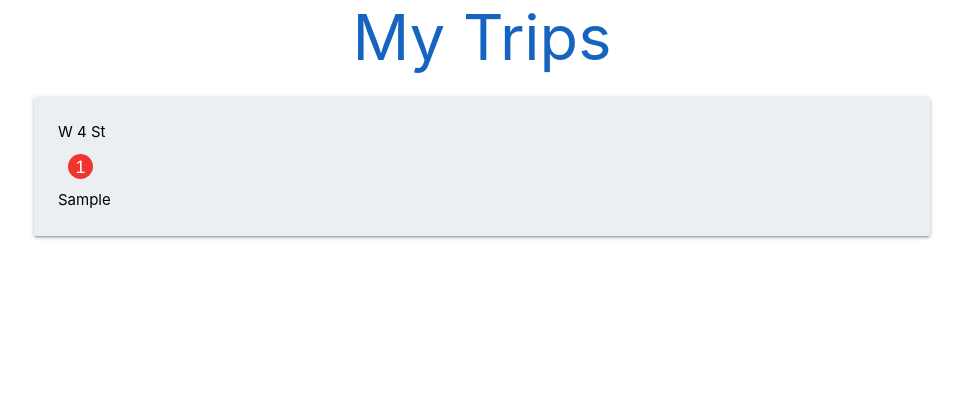
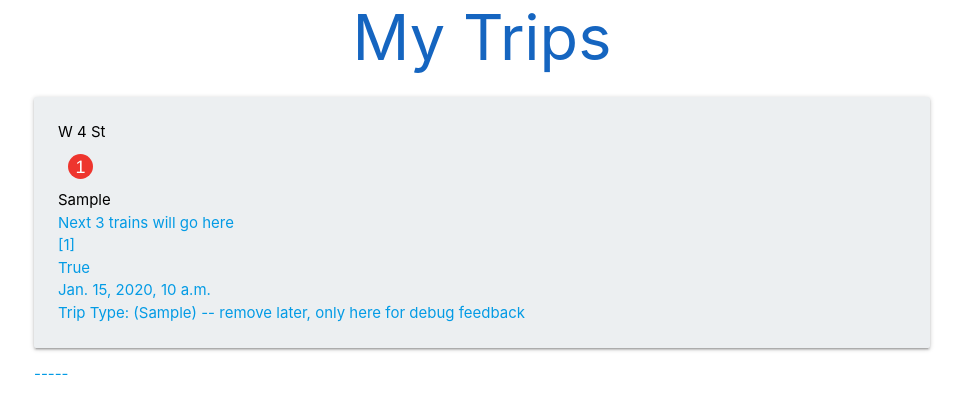
Before and after one commit to mikefeldberg/getting-there, a Django app: page / in a window 1280 px wide. Shown: the part 168-582 px from the top of the page, without its empty margins (158-1121 px from the left). Run offline with Django 3.2, Linux system fonts and the light colour scheme; a user stored in the database is signed in; data comes from the database, SQL or seed files in the repository; tables that the repository leaves empty hold one stand-in row (values such as "Sample post").

Commit message:
add data to home/trips view; still wip; need qc after database seed (#20)

```diff
--- a/main/templates/home.html
+++ b/main/templates/home.html
@@ -6,7 +6,7 @@
 
 <h1>My Trips</h1>
 {% if trips %}
-
+<div name="all-trips">
     {% for trip in trips %}
         <a href="stations/alerts/{{ trip.station__id }}/{{ trip.line__id }}/">
             <div class="card-panel blue-grey lighten-5">
@@ -19,10 +19,18 @@
                 <div class="my-trip-text">
                     {{ trip.direction }}
                 </div>
+
+                <div>Next 3 trains will go here</div>
+                <div>{{ trip.alert_count }}</div>
+                <div>{{ trip.resolved }}</div>
+                <div>{{ trip.updated_at }}</div>
+
+                Trip Type: ({{ trip.trip_type }}) -- remove later, only here for debug feedback
             </div>
+            -----
         </a>
     {% endfor %}
-
+</div>
 {% else %}
     <p>You currently do not have any lines added to your trips. Access the All Lines page to add trips.</p>
 {% endif %}
--- a/main/views.py
+++ b/main/views.py
@@ -24,6 +24,7 @@ def home(request):
         user_id=request.user.id,
         deleted_at=None
     ).values(
+        'id',
         'line__id',
         'line__name',
         'line__color',
@@ -34,6 +35,38 @@ def home(request):
         'direction',
         'trip_type',
     ).all()
+
+    for trip in trips:
+        print('before', trip)
+        trip['alert_count'] = []
+        trip['resolved'] = False
+        trip['updated_at'] = None
+        alerts = []
+
+        all_alerts = Alert.objects.filter(
+            station_id=trip['station__id'],
+            line_id=trip['line__id'],
+            deleted_at=None,
+        ).values(
+            'id',
+            'updated_at',
+        ).all()
+
+        for alert in all_alerts:
+            trip['updated_at'] = alert['updated_at']
+
+            vote = Vote.objects.filter(
+                alert_id=alert['id']
+            ).values(
+                'resolved'
+            ).last()
+
+            alerts.append(alert['id'])
+            if vote:
+                trip['resolved'] = vote['resolved']
+
+        trip['alert_count'].append(len(alerts))
+        print('after', trip)
 
     return render(request, 'home.html', {'trips': trips})
 
@@ -257,8 +290,6 @@ def alerts_detail(request, alert_id):
     ongoing_as_of = None
 
     for vote in all_votes:
-        print('ca', vote['created_at'])
-        print('ua', vote['updated_at'])
         votes.append(vote['resolved'])
 
         if vote['resolved'] == True:
@@ -286,7 +317,6 @@ def alerts_detail(request, alert_id):
     # d = datetime.today() - timedelta(hours=0, minutes=50)
 
     # d.strftime('%H:%M %p')
-
 
     comments = Comment.objects.filter(
         alert_id=alert.id,
```
